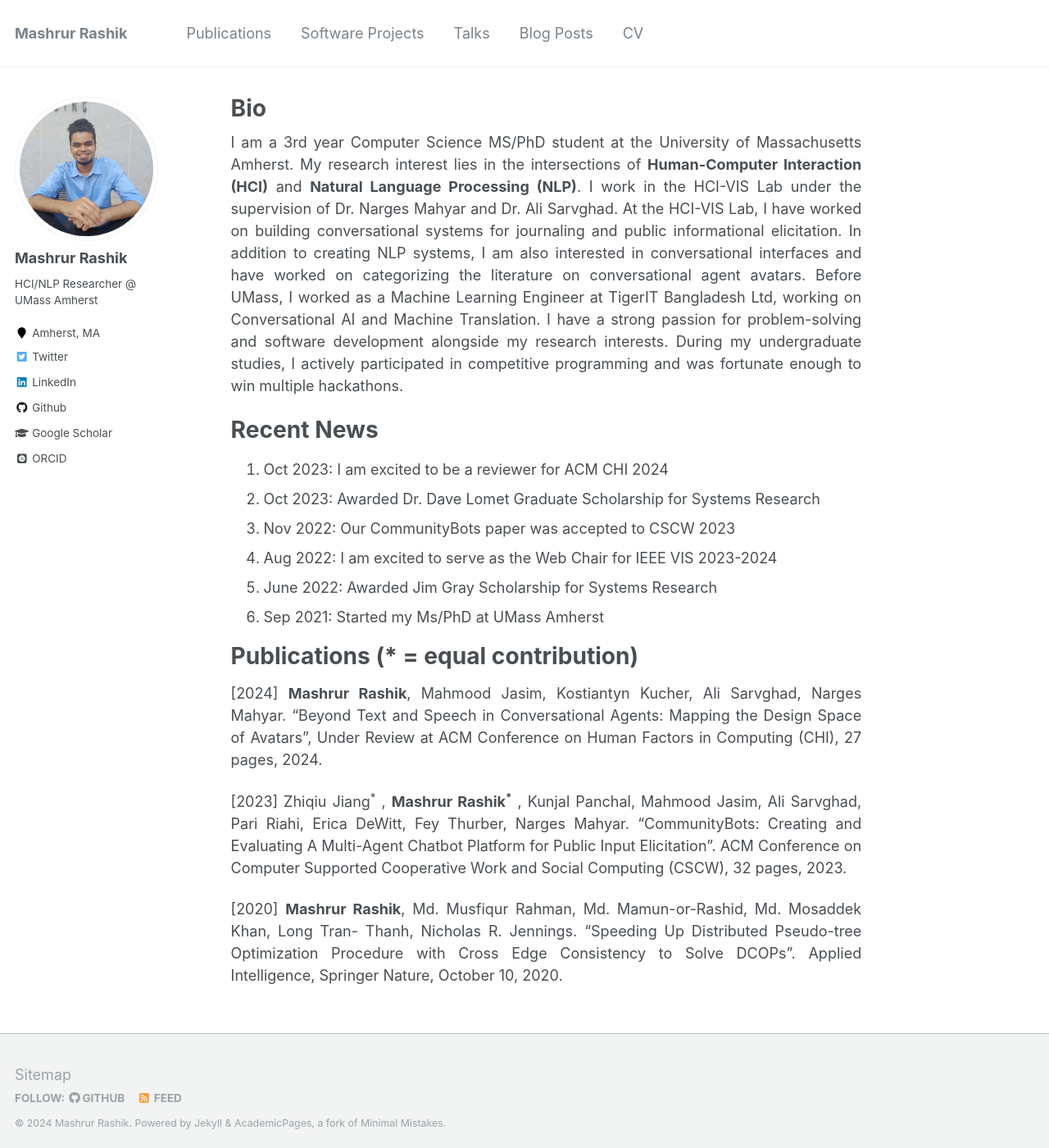
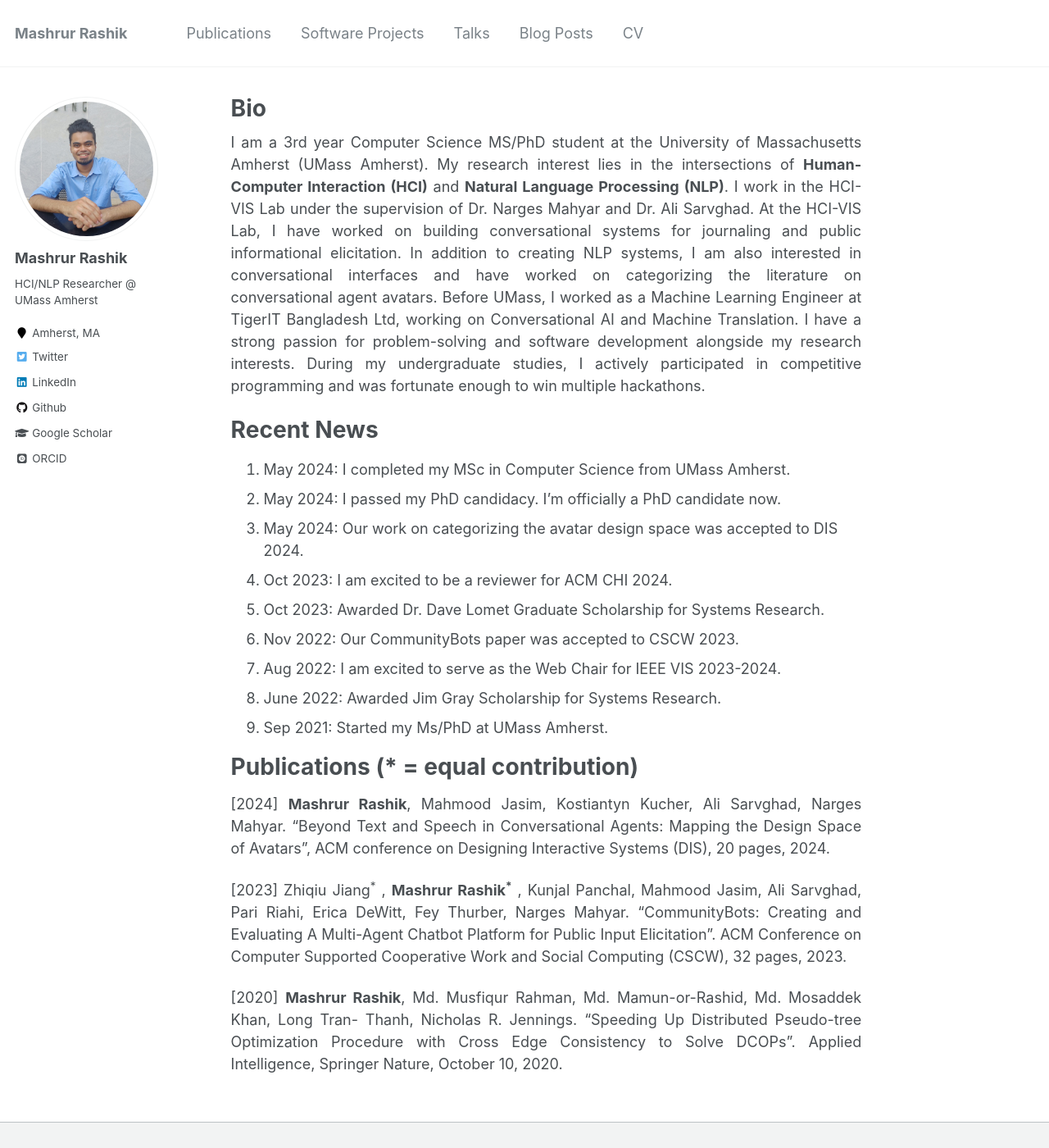
Before and after one commit to mashrur29/mashrur29.github.io, a Jekyll site: the page built from _pages/about.md, in a window 1280 px wide and 1400 px high. Shown: the whole window at 82% size. Built offline with Jekyll 4.4.1, drawn with Linux system fonts in a browser that asks for light colours; some web fonts are replaced.

Commit message:
updated about

```diff
--- a/_pages/about.md
+++ b/_pages/about.md
@@ -8,24 +8,27 @@ redirect_from:
   - /about.html
 ---
 <p align="justify">
-I am a 3rd year Computer Science MS/PhD student at the University of Massachusetts Amherst. My research interest lies in the intersections of <b>Human-Computer Interaction (HCI)</b> and <b>Natural Language Processing (NLP)</b>. I work in the HCI-VIS Lab under the supervision of Dr. Narges Mahyar and Dr. Ali Sarvghad. At the HCI-VIS Lab, I have worked on building conversational systems for journaling and public informational elicitation. In addition to creating NLP systems, I am also interested in conversational interfaces and have worked on categorizing the literature on conversational agent avatars. Before UMass, I worked as a Machine Learning Engineer at TigerIT Bangladesh Ltd, working on Conversational AI and Machine Translation. I have a strong passion for problem-solving and software development alongside my research interests. During my undergraduate studies, I actively participated in competitive programming and was fortunate enough to win multiple hackathons.
+I am a 3rd year Computer Science MS/PhD student at the University of Massachusetts Amherst (UMass Amherst). My research interest lies in the intersections of <b>Human-Computer Interaction (HCI)</b> and <b>Natural Language Processing (NLP)</b>. I work in the HCI-VIS Lab under the supervision of Dr. Narges Mahyar and Dr. Ali Sarvghad. At the HCI-VIS Lab, I have worked on building conversational systems for journaling and public informational elicitation. In addition to creating NLP systems, I am also interested in conversational interfaces and have worked on categorizing the literature on conversational agent avatars. Before UMass, I worked as a Machine Learning Engineer at TigerIT Bangladesh Ltd, working on Conversational AI and Machine Translation. I have a strong passion for problem-solving and software development alongside my research interests. During my undergraduate studies, I actively participated in competitive programming and was fortunate enough to win multiple hackathons.
 </p>
 
 
 Recent News
 ======
-1. Oct 2023: I am excited to be a reviewer for ACM CHI 2024
-2. Oct 2023: Awarded Dr. Dave Lomet Graduate Scholarship for Systems Research
-3. Nov 2022: Our CommunityBots paper was accepted to CSCW 2023
-4. Aug 2022: I am excited to serve as the Web Chair for IEEE VIS 2023-2024
-5. June 2022: Awarded Jim Gray Scholarship for Systems Research
-6. Sep 2021: Started my Ms/PhD at UMass Amherst
+1. May 2024: I completed my MSc in Computer Science from UMass Amherst.
+2. May 2024: I passed my PhD candidacy. I'm officially a PhD candidate now.
+3. May 2024: Our work on categorizing the avatar design space was accepted to DIS 2024.
+4. Oct 2023: I am excited to be a reviewer for ACM CHI 2024.
+5. Oct 2023: Awarded Dr. Dave Lomet Graduate Scholarship for Systems Research.
+6. Nov 2022: Our CommunityBots paper was accepted to CSCW 2023.
+7. Aug 2022: I am excited to serve as the Web Chair for IEEE VIS 2023-2024.
+8. June 2022: Awarded Jim Gray Scholarship for Systems Research.
+9. Sep 2021: Started my Ms/PhD at UMass Amherst.
 
 
 
 Publications (\* = equal contribution)
 ======
-<p align="justify">[2024] <b>Mashrur Rashik</b>, Mahmood Jasim, Kostiantyn Kucher, Ali Sarvghad, Narges Mahyar. “Beyond Text and Speech in Conversational Agents: Mapping the Design Space of Avatars”, Under Review at ACM Conference on Human Factors in Computing (CHI), 27 pages, 2024.</p>
+<p align="justify">[2024] <b>Mashrur Rashik</b>, Mahmood Jasim, Kostiantyn Kucher, Ali Sarvghad, Narges Mahyar. “Beyond Text and Speech in Conversational Agents: Mapping the Design Space of Avatars”, ACM conference on Designing Interactive Systems (DIS), 20 pages, 2024.</p>
 
 <p align="justify">[2023] Zhiqiu Jiang<sup>*</sup> , <b>Mashrur Rashik<sup>*</sup></b> , Kunjal Panchal, Mahmood Jasim, Ali Sarvghad, Pari Riahi, Erica DeWitt, Fey Thurber, Narges Mahyar. “CommunityBots: Creating and Evaluating A Multi-Agent Chatbot Platform for Public Input Elicitation”. ACM Conference on Computer Supported Cooperative Work and Social Computing (CSCW), 32 pages, 2023.</p>
 
```
